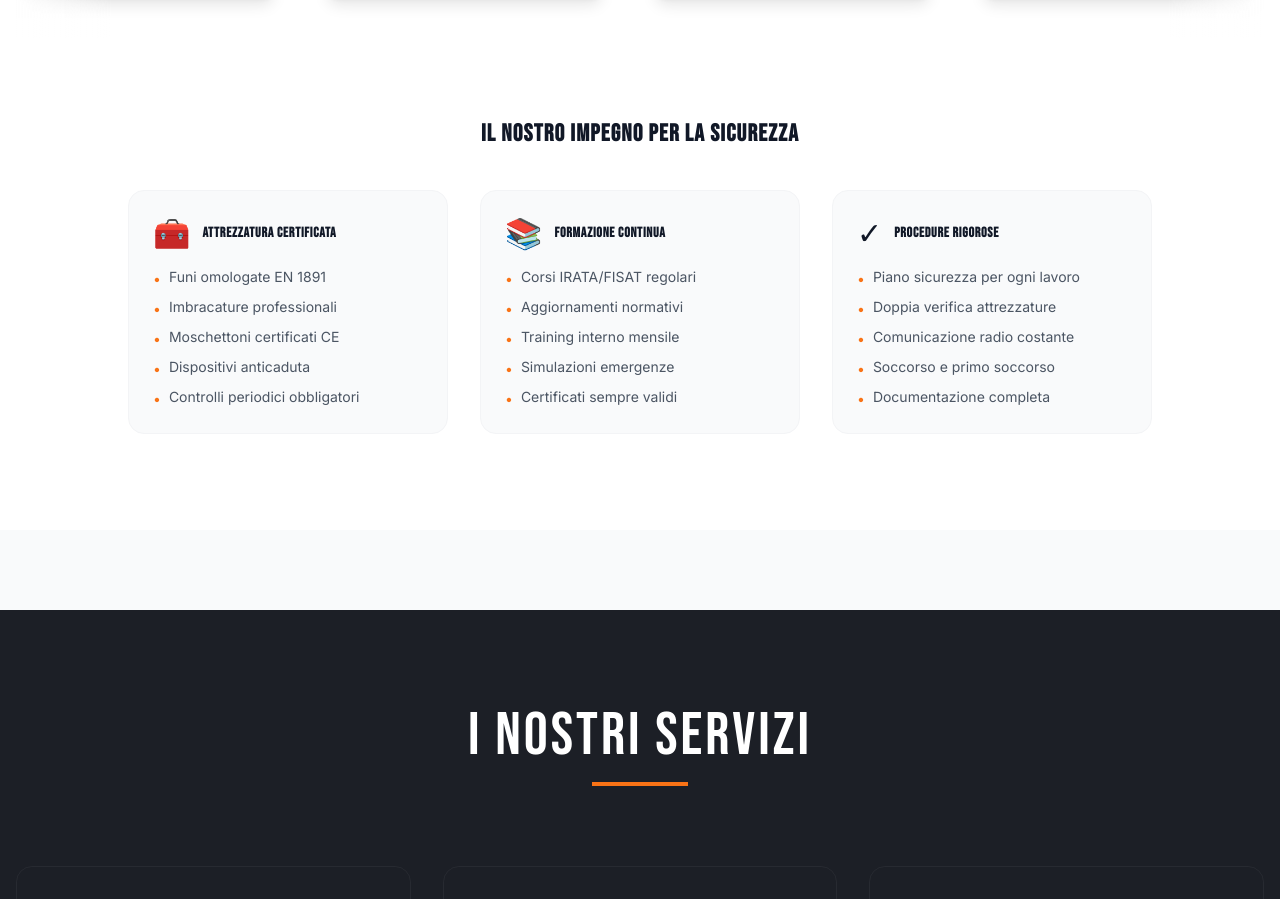
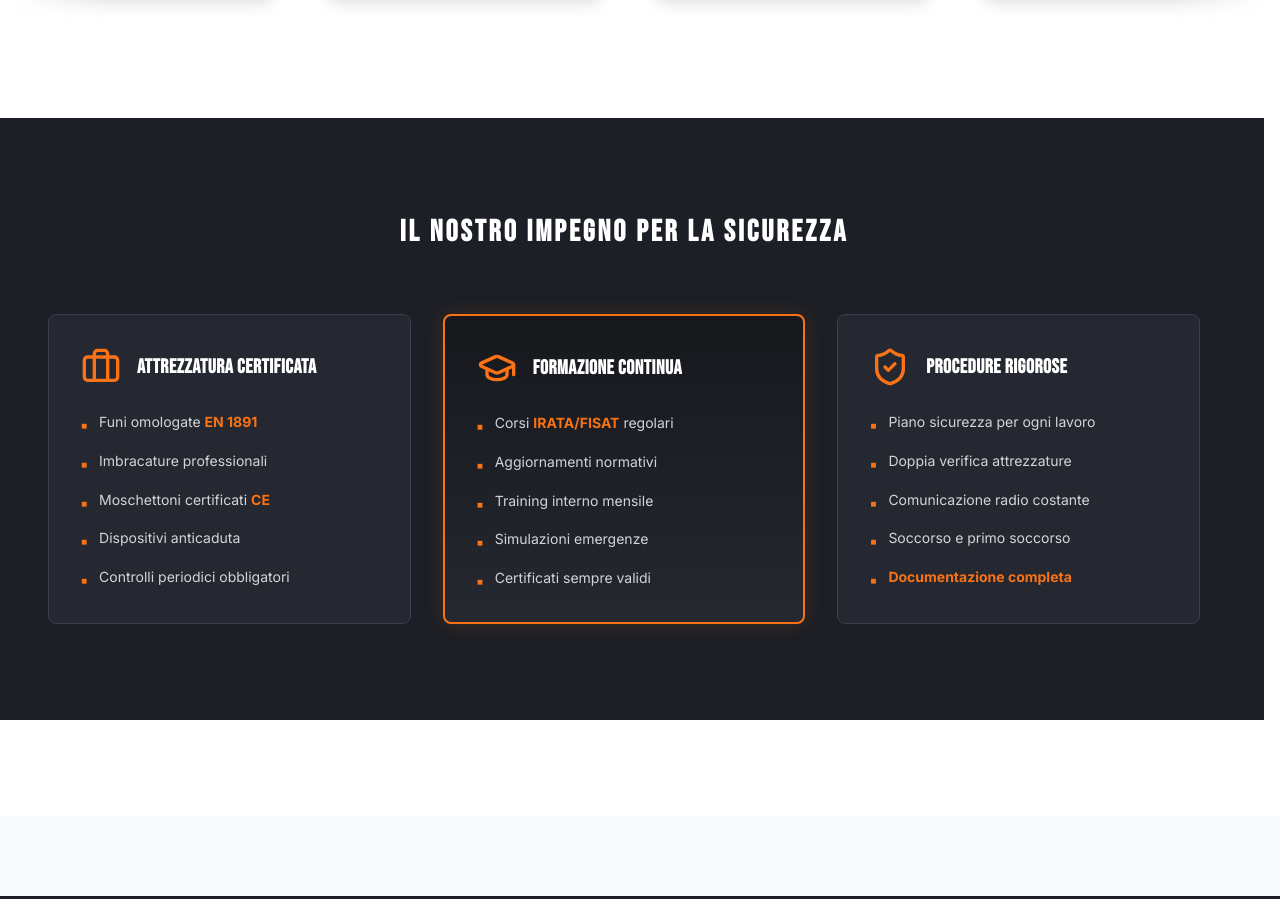
Before and after one commit to infopatrickautomation-wq/infopatrickautomation-wq-s-Org, a React (Vite) app: page / in a window 1280 px wide. Shown: the part 3640-4539 px from the top of the page. Built offline with nearby package versions, Linux system fonts and the light colour scheme.

Commit message:
feat: redesign safety section with high-tech industrial style

```diff
--- a/components/Certifications.tsx
+++ b/components/Certifications.tsx
@@ -1,4 +1,5 @@
-import React, { useEffect, useRef } from 'react';
+import React from 'react';
+import { Briefcase, GraduationCap, ShieldCheck } from 'lucide-react';
 
 const certifications = [
     {
@@ -47,21 +48,22 @@ const certifications = [
 
 const safetyColumns = [
     {
-        icon: '🧰',
+        icon: <Briefcase className="w-10 h-10" />,
         title: 'ATTREZZATURA CERTIFICATA',
         items: [
-            'Funi omologate EN 1891',
+            'Funi omologate <strong class="text-orange-500">EN 1891</strong>',
             'Imbracature professionali',
-            'Moschettoni certificati CE',
+            'Moschettoni certificati <strong class="text-orange-500">CE</strong>',
             'Dispositivi anticaduta',
             'Controlli periodici obbligatori',
         ],
     },
     {
-        icon: '📚',
+        icon: <GraduationCap className="w-10 h-10" />,
         title: 'FORMAZIONE CONTINUA',
+        isMain: true,
         items: [
-            'Corsi IRATA/FISAT regolari',
+            'Corsi <strong class="text-orange-500">IRATA/FISAT</strong> regolari',
             'Aggiornamenti normativi',
             'Training interno mensile',
             'Simulazioni emergenze',
@@ -69,14 +71,14 @@ const safetyColumns = [
         ],
     },
     {
-        icon: '✓',
+        icon: <ShieldCheck className="w-10 h-10" />,
         title: 'PROCEDURE RIGOROSE',
         items: [
             'Piano sicurezza per ogni lavoro',
             'Doppia verifica attrezzature',
             'Comunicazione radio costante',
             'Soccorso e primo soccorso',
-            'Documentazione completa',
+            '<strong class="text-orange-500">Documentazione completa</strong>',
         ],
     },
 ];
@@ -89,9 +91,8 @@ const Certifications: React.FC = () => {
             <style jsx>{`
                 @keyframes scroll {
                     0% { transform: translateX(0); }
-                    100% { transform: translateX(calc(-250px * 6 - 3rem * 6)); } /* Adjust based on card width + gap * count */
+                    100% { transform: translateX(calc(-250px * 6 - 3rem * 6)); }
                 }
-                /* To scroll continuously, we likely need to duplicate items and simple translate */
                 @keyframes marquee {
                     0% { transform: translateX(0); }
                     100% { transform: translateX(-50%); }
@@ -136,10 +137,11 @@ const Certifications: React.FC = () => {
                 </div>
             </div>
 
-            {/* Safety Section (Kept as requested context) */}
-            <div className="container mx-auto px-4">
-                <div className="max-w-5xl mx-auto">
-                    <h4 className="text-center text-2xl font-bold font-heading mb-10 text-gray-900">
+            {/* Safety Section - High-Tech Industrial Redesign */}
+            <div className="bg-[#1C1F26] py-24 mt-20 -mx-4 px-4 w-full">
+                <div className="container mx-auto">
+                    <div className="max-w-6xl mx-auto">
+                        <h4 className="text-center text-3xl font-bold font-heading mb-16 text-white tracking-widest uppercase">
                             Il Nostro Impegno per la Sicurezza
                         </h4>
 
@@ -147,22 +149,32 @@ const Certifications: React.FC = () => {
                             {safetyColumns.map((col, index) => (
                                 <div
                                     key={index}
-                                className="bg-gray-50 rounded-2xl p-6 border border-gray-100 hover:shadow-lg transition-shadow duration-300"
+                                    className={`
+                                        group relative p-8 rounded-lg transition-all duration-300
+                                        bg-[#252830] border
+                                        ${col.isMain
+                                            ? 'border-orange-500 border-2 shadow-[0_0_20px_rgba(255,107,0,0.15)] bg-gradient-to-b from-black/40 to-[#252830]'
+                                            : 'border-gray-700 hover:border-orange-500 hover:shadow-[0_0_15px_rgba(255,107,0,0.4)]'
+                                        }
+                                    `}
                                 >
-                                <div className="flex items-center mb-4">
-                                    <span className="text-3xl mr-3">{col.icon}</span>
-                                    <h5 className="font-bold text-sm font-heading text-gray-900">{col.title}</h5>
+                                    <div className="flex items-center mb-6">
+                                        <span className={`text-orange-500 transition-transform duration-300 group-hover:scale-110`}>
+                                            {col.icon}
+                                        </span>
+                                        <h5 className="font-bold text-xl font-heading text-white tracking-wide ml-4">{col.title}</h5>
                                     </div>
-                                <ul className="space-y-2">
+                                    <ul className="space-y-4">
                                         {col.items.map((item, i) => (
-                                        <li key={i} className="text-gray-600 text-sm flex items-start">
-                                            <span className="text-orange-500 mr-2 mt-0.5 flex-shrink-0">•</span>
-                                            {item}
+                                            <li key={i} className="text-gray-300 text-sm flex items-start leading-relaxed">
+                                                <span className="text-orange-500 mr-3 mt-1.5 flex-shrink-0 text-[10px]">■</span>
+                                                <span dangerouslySetInnerHTML={{ __html: item }} />
                                             </li>
                                         ))}
                                     </ul>
                                 </div>
                             ))}
+                        </div>
                     </div>
                 </div>
             </div>
```
Lines whose indentation alone changed are shown as unchanged.
